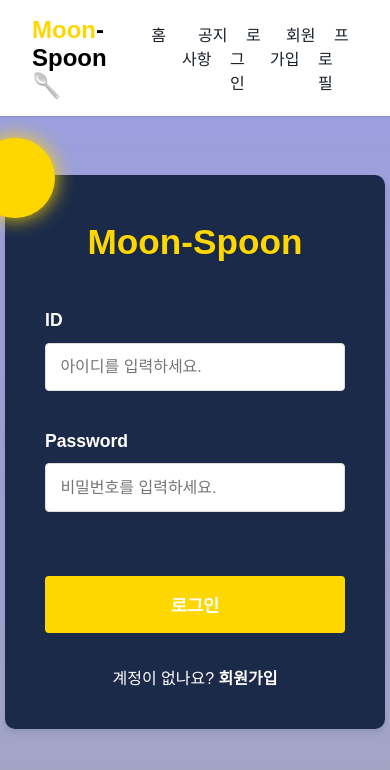
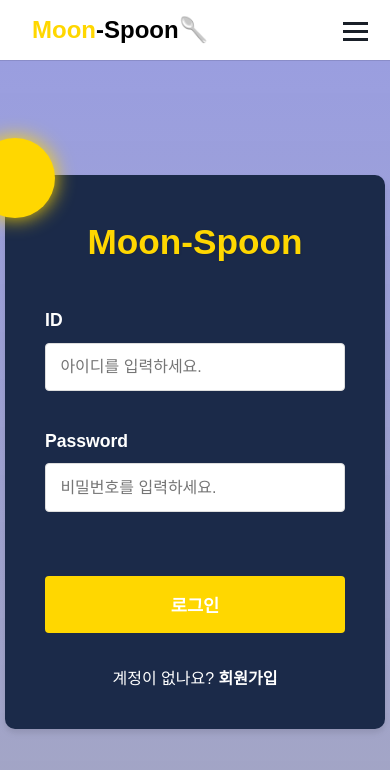
Before and after one commit to hamlsy/Moon-Spoon, a Vue app in the folder frontend/: page /user/login in a window 390 px wide. Shown: the top 770 px of the page. Built offline with nearby package versions, Linux system fonts and the light colour scheme.

Commit message:
feat: 네비게이션 바 토글 구현 (#59)

```diff
--- a/frontend/src/App.vue
+++ b/frontend/src/App.vue
@@ -5,7 +5,12 @@
         <div class="navbar-brand">
           <router-link to="/mainPage" class="logo"><a style="color: #FFD700">Moon</a>-Spoon🥄</router-link>
         </div>
-        <ul class="navbar-menu">
+        <button class="navbar-toggle" @click="toggleMenu">
+          <span class="bar"></span>
+          <span class="bar"></span>
+          <span class="bar"></span>
+        </button>
+        <ul class="navbar-menu" :class="{ 'active': menuActive }">
           <li><router-link to="/mainPage" class="nav-link">홈</router-link></li>
           <li><router-link to="/noticeList" class="nav-link">공지사항</router-link></li>
           <li v-if="!isLogin"><router-link to="/user/login" class="nav-link">로그인</router-link></li>
@@ -27,6 +32,7 @@ export default {
     return {
       isLogin: false,
       token: localStorage.getItem('token'),
+      menuActive: false
     }
   },
   methods: {
@@ -41,6 +47,9 @@ export default {
       localStorage.removeItem("token");
       this.$router.go(0);
     },
+    toggleMenu() {
+      this.menuActive = !this.menuActive;
+    }
   },
   created() {
     this.checkLogin();
--- a/frontend/src/assets/styles/global_nav.css
+++ b/frontend/src/assets/styles/global_nav.css
@@ -22,6 +22,7 @@
     display: flex;
     margin: 0;
     padding: 0;
+    transition: all 0.3s ease-in-out;
 }
 
 .nav-link {
@@ -29,11 +30,30 @@
     text-decoration: none;
     padding: 0.5rem 1rem;
     border-radius: 4px;
-    transition: background-color 0.3s;
+    transition: all 0.3s ease-in-out;
 }
 
 .nav-link:hover {
+    /*background-color: #FFD700;*/
     background-color: #FFD700;
+    transform: translateY(-3px);
+    box-shadow: 0 3px 6px rgba(0,0,0,0.1);
+}
+
+.navbar-toggle {
+    display: none;
+    background: none;
+    border: none;
+    cursor: pointer;
+}
+
+.bar {
+    display: block;
+    width: 25px;
+    height: 3px;
+    margin: 5px auto;
+    background-color: #191f28;
+    transition: all 0.3s ease-in-out;
 }
 
 .logo {
@@ -55,3 +75,70 @@
     color: black;
     text-decoration: none;
 }
+
+@media (max-width: 768px) {
+    .navbar-container {
+        flex-direction: column;
+        align-items: flex-start;
+    }
+
+    .navbar-toggle {
+        display: block;
+        position: absolute;
+        top: 1rem;
+        right: 1rem;
+    }
+
+    .navbar-menu {
+        display: none;
+        width: 100%;
+        flex-direction: column;
+        align-items: center;
+        padding-top: 1rem;
+        background-color: white;
+    }
+
+    .navbar-menu.active {
+        display: flex;
+        animation: slideDown 0.5s ease-in-out;
+    }
+
+    .navbar-menu li {
+        width: 100%;
+        border-bottom: 1px solid #e0e0e0;
+    }
+
+    .navbar-menu li:last-child {
+        border-bottom: none;
+    }
+    .nav-link {
+        width: 92%;
+        text-align: center;
+        display: block;
+        padding: 1rem;
+        transition: all 0.3s ease;
+    }
+
+    .nav-link:hover {
+        background-color: #FFD700;
+        padding-left: 1.5rem;
+    }
+
+
+    .navbar-menu.active {
+        display: flex;
+        animation: slideDown 0.5s ease-in-out;
+        box-shadow: 0 4px 6px rgba(0,0,0,0.1);
+    }
+}
+
+@keyframes slideDown {
+    from {
+        opacity: 0;
+        transform: translateY(-20px);
+    }
+    to {
+        opacity: 1;
+        transform: translateY(0);
+    }
+}
--- a/frontend/src/components/test/ScoringTest.vue
+++ b/frontend/src/components/test/ScoringTest.vue
@@ -503,7 +503,7 @@ a {
 }
 
 .sidebar {
-  min-width: 5rem;
+  min-width: 2rem;
   background-color: #f0f0f0;
   padding: 20px;
   overflow-y: auto;
@@ -547,6 +547,7 @@ a {
   display: flex;
   flex-direction: column;
   overflow-y: auto;
+  width: 90%;
   max-height: 100vh;
 }
 
@@ -660,6 +661,12 @@ textarea:focus {
   background-color: #e0e0e0;
 }
 
+.problem-preview, .answer-preview {
+  white-space: nowrap;
+  overflow: hidden;
+  text-overflow: ellipsis;
+}
+
 .result-preview {
   font-weight: bold;
 }
```
